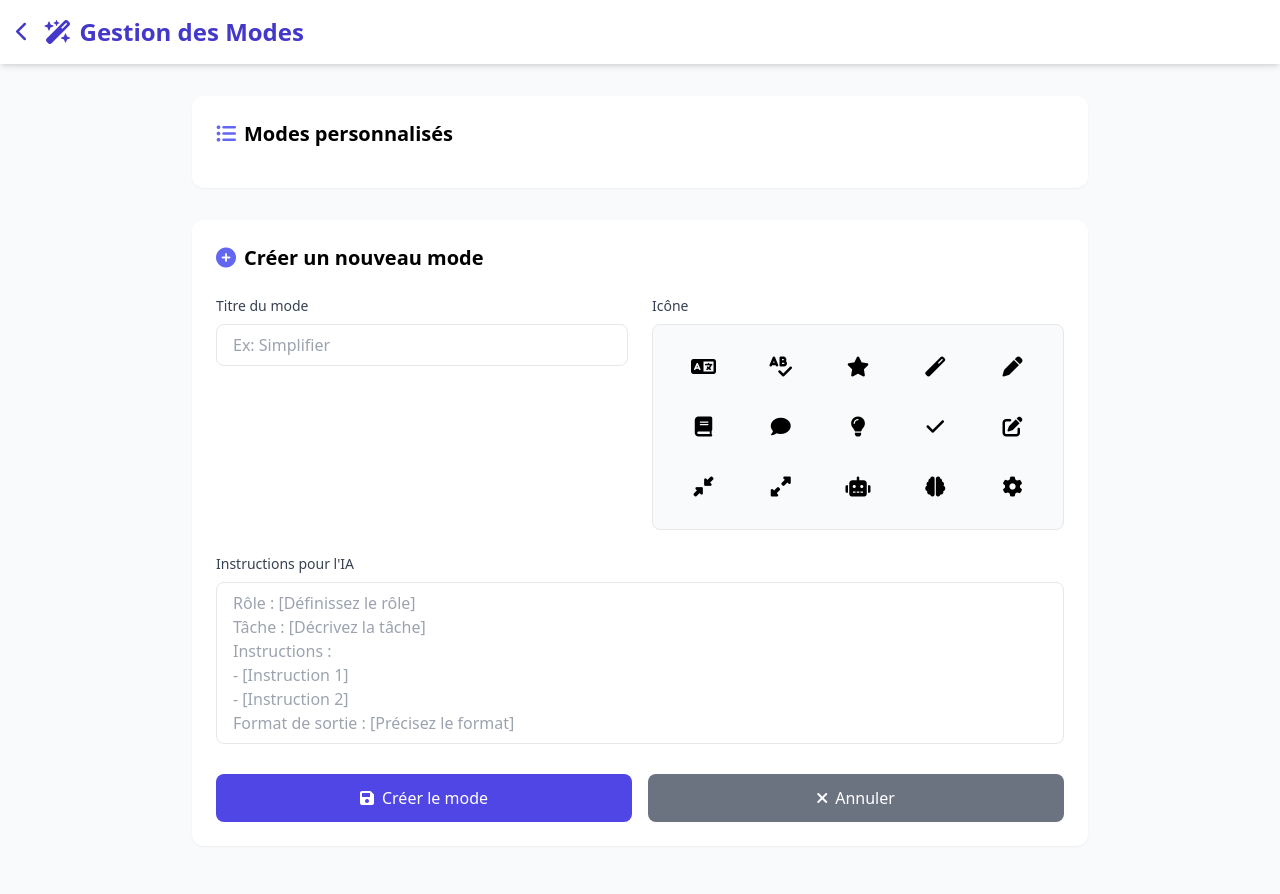
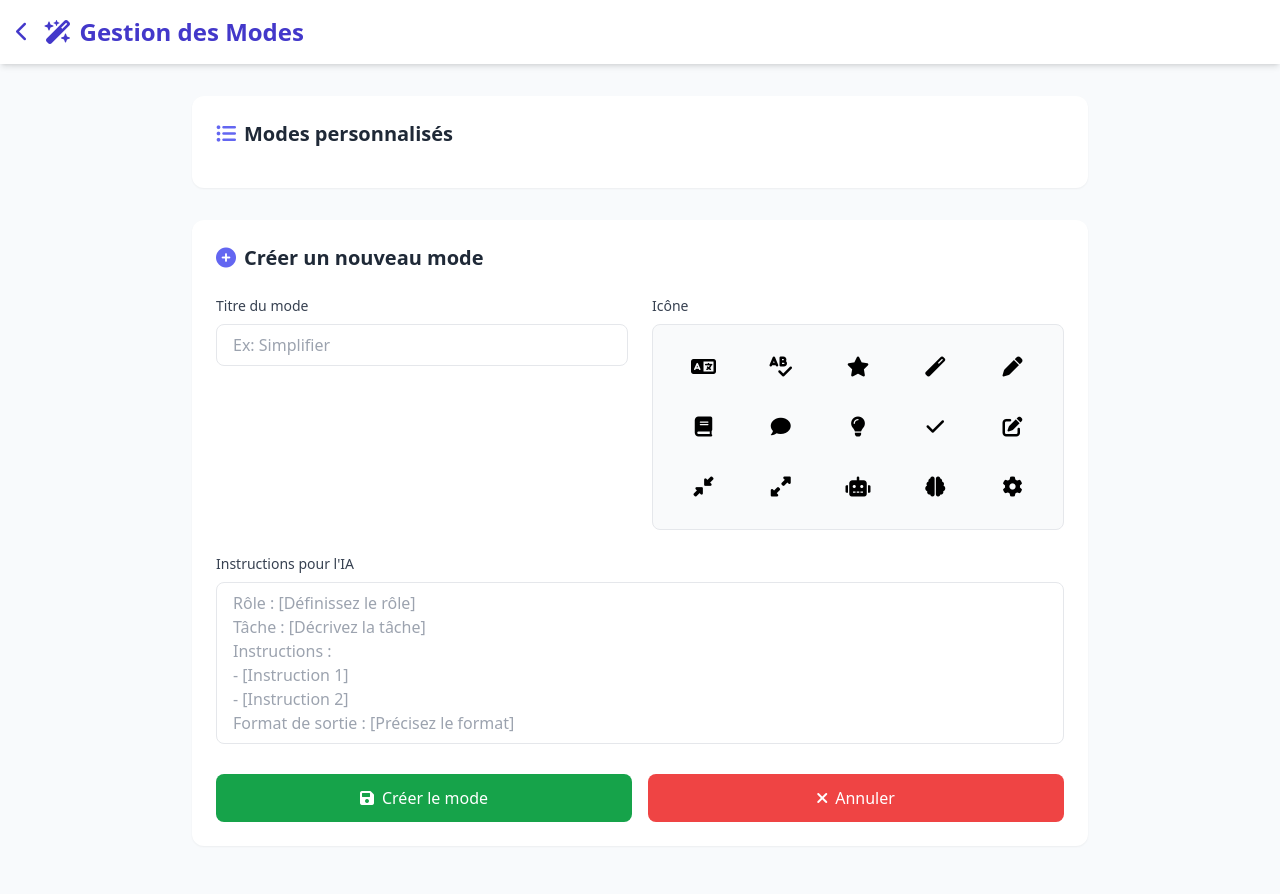
Before and after one commit to nils010485/autocorrect, a Flask app: page /custom-mode in a window 1280 px wide. Run offline with Flask 3, Linux system fonts and the light colour scheme; parts of the project's set-up code (start-up, migrations or seed data) failed here and were passed over; some libraries are stand-ins or nearby versions.

Commit message:
theme fix

```diff
--- a/autocorrect_pro/routes.py
+++ b/autocorrect_pro/routes.py
@@ -33,7 +33,6 @@ def index():
             ordered_modes[mode_id] = modes_config['system'][mode_id]
         elif mode_id in modes_config.get('custom', {}):
             ordered_modes[mode_id] = modes_config['custom'][mode_id]
-    print(ordered_modes)
     return render_template('index.html',
                            modes=ordered_modes,  # Passer un dictionnaire
                            models={k: v["name"] for k, v in AVAILABLE_MODELS.items()},
@@ -147,13 +146,17 @@ def set_config():
 @bp.route('/custom-mode', methods=['GET'])
 def custom_mode_page():
     """Page de création de mode personnalisé."""
-    return render_template('custom_mode.html')
+    config = load_config()
+    return render_template('custom_mode.html',
+                         current_theme=config.get('theme', 'light'))
 
 
 @bp.route('/edit-order', methods=['GET'])
 def edit_order_page():
     """Page d'édition de l'ordre des modes."""
-    return render_template('edit_order.html')
+    config = load_config()
+    return render_template('edit_order.html',
+                         current_theme=config.get('theme', 'light'))
 
 
 @bp.route('/api/modes', methods=['GET', 'POST', 'PUT'])
--- a/autocorrect_pro/static/css/styles.css
+++ b/autocorrect_pro/static/css/styles.css
@@ -167,12 +167,12 @@
 }
 
 /* Transition douce pour le changement de thème */
-* {
-    transition: background-color 0.3s ease,
-                color 0.3s ease,
-                border-color 0.3s ease,
-                box-shadow 0.3s ease;
-}
+/** {*/
+/*    transition: background-color 0.3s ease,*/
+/*                color 0.3s ease,*/
+/*                border-color 0.3s ease,*/
+/*                box-shadow 0.3s ease;*/
+/*}*/
 
 
 @keyframes fadeInOut {
--- a/autocorrect_pro/templates/custom_mode.html
+++ b/autocorrect_pro/templates/custom_mode.html
@@ -9,7 +9,7 @@
     <script src="https://cdn.jsdelivr.net/npm/sweetalert2@11"></script>
     <script src="https://cdn.tailwindcss.com"></script>
 </head>
-<body class="bg-slate-50 min-h-screen" data-theme="light">
+<body class="bg-slate-50 min-h-screen" data-theme="{{ current_theme }}">
 <!-- En-tête -->
 <header class="fixed top-0 left-0 right-0 bg-white shadow-md z-40">
     <div class="container mx-auto px-4 py-4">
@@ -27,7 +27,7 @@
     <div class="max-w-4xl mx-auto">
         <!-- Liste des modes existants -->
         <div class="mb-8 bg-white rounded-xl shadow-sm p-6">
-            <h2 class="text-xl font-semibold mb-4 flex items-center">
+            <h2 class="text-xl font-semibold mb-4 flex items-center text-gray-800">
                 <i class="fas fa-list-ul text-indigo-500 mr-2"></i>
                 Modes personnalisés
             </h2>
@@ -38,7 +38,7 @@
 
         <!-- Formulaire de création -->
         <form id="customModeForm" class="bg-white rounded-xl shadow-sm p-6">
-            <h2 class="text-xl font-semibold mb-6 flex items-center">
+            <h2 class="text-xl font-semibold mb-6 flex items-center text-gray-800">
                 <i class="fas fa-plus-circle text-indigo-500 mr-2"></i>
                 Créer un nouveau mode
             </h2>
@@ -59,7 +59,7 @@
                     <label class="block text-sm font-medium text-gray-700 mb-2">
                         Icône
                     </label>
-                    <div class="grid grid-cols-5 gap-2 p-4 border rounded-lg bg-gray-50">
+                    <div class="grid grid-cols-5 gap-2 p-4 border rounded-lg bg-gray-50 dark:bg-gray-800">
                         <div id="iconGrid" class="contents">
                             <!-- Les icônes seront injectées ici -->
                         </div>
@@ -78,17 +78,19 @@
                           placeholder="Rôle : [Définissez le rôle]&#10;Tâche : [Décrivez la tâche]&#10;Instructions :&#10;- [Instruction 1]&#10;- [Instruction 2]&#10;Format de sortie : [Précisez le format]"></textarea>
             </div>
 
-            <!-- Boutons -->
+            <!-- les boutons par ceci -->
             <div class="flex space-x-4 mt-6">
                 <button type="submit"
-                        class="flex-1 bg-indigo-600 text-white px-6 py-3 rounded-lg hover:bg-indigo-700 transition-colors flex items-center justify-center">
+                        class="flex-1 bg-green-600 text-white px-6 py-3 rounded-lg hover:bg-green-700 dark:bg-green-700 dark:hover:bg-green-800 transition-colors flex items-center justify-center">
                     <i class="fas fa-save mr-2"></i>Créer le mode
                 </button>
-                <a href="/"
-                   class="flex-1 bg-gray-500 text-white px-6 py-3 rounded-lg hover:bg-gray-600 transition-colors flex items-center justify-center">
+                <button type="button" onclick="window.location.href='/'"
+                        class="flex-1 bg-red-500 text-white px-6 py-3 rounded-lg hover:bg-red-600 dark:bg-red-600 dark:hover:bg-red-700 transition-colors flex items-center justify-center">
                     <i class="fas fa-times mr-2"></i>Annuler
-                </a>
+                </button>
             </div>
+
+
         </form>
     </div>
 </main>
@@ -106,18 +108,85 @@
     icons.forEach(icon => {
         const button = document.createElement('button');
         button.type = 'button';
-        button.className = 'icon-button p-3 rounded-lg hover:bg-indigo-100 transition-colors';
+        button.className = 'icon-button p-3 rounded-lg hover:bg-indigo-100 dark:hover:bg-gray-700 dark:text-gray-200 transition-colors';
         button.innerHTML = `<i class="fas ${icon} text-xl"></i>`;
         button.dataset.icon = icon;
         button.onclick = (e) => {
             e.preventDefault();
             document.querySelectorAll('.icon-button').forEach(btn =>
-                btn.classList.remove('bg-indigo-100'));
-            button.classList.add('bg-indigo-100');
+                btn.classList.remove('bg-indigo-100', 'dark:bg-gray-700'));
+            button.classList.add('bg-indigo-100', 'dark:bg-gray-700');
             document.getElementById('selectedIconInput').value = icon;
         };
         iconGrid.appendChild(button);
     });
+
+    // Gestion du thème
+    document.addEventListener('DOMContentLoaded', function () {
+        // Récupérer le thème sauvegardé
+        const savedTheme = localStorage.getItem('theme') || 'light';
+        document.documentElement.setAttribute('data-theme', savedTheme);
+
+        function updateTheme(theme) {
+            if (theme === 'dark') {
+                document.documentElement.classList.add('dark');
+                document.body.classList.remove('bg-slate-50');
+                document.body.classList.add('bg-gray-900');
+            } else {
+                document.documentElement.classList.remove('dark');
+                document.body.classList.remove('bg-gray-900');
+                document.body.classList.add('bg-slate-50');
+            }
+        }
+
+        // Observer les changements de thème
+        const observer = new MutationObserver(function (mutations) {
+            mutations.forEach(function (mutation) {
+                if (mutation.attributeName === 'data-theme') {
+                    const theme = document.documentElement.getAttribute('data-theme');
+                    updateTheme(theme);
+                }
+            });
+        });
+
+        observer.observe(document.documentElement, {
+            attributes: true,
+            attributeFilter: ['data-theme']
+        });
+
+
+        // Appliquer le thème initial
+        if (savedTheme === 'dark') {
+            document.body.classList.remove('bg-slate-50');
+            document.body.classList.add('bg-gray-900');
+        }
+        updateTheme(savedTheme);
+
+    });
+
+
+    // Fonction pour les alertes avec thème
+    function showAlert(title, text, icon, showCancelButton = false) {
+        const isDarkTheme = document.documentElement.getAttribute('data-theme') === 'dark';
+
+        return Swal.fire({
+            title: title,
+            text: text,
+            icon: icon,
+            showCancelButton: showCancelButton,
+            confirmButtonColor: '#6366f1',
+            cancelButtonColor: '#f87171',
+            confirmButtonText: 'OK',
+            cancelButtonText: 'Annuler',
+            customClass: isDarkTheme ? {
+                popup: 'swal2-dark',
+                title: 'swal2-title-dark',
+                content: 'swal2-content-dark',
+                confirmButton: 'swal2-confirm-dark',
+                cancelButton: 'swal2-cancel-dark'
+            } : {}
+        });
+    }
 
     // Chargement et affichage des modes existants
     async function loadModes() {
@@ -127,21 +196,20 @@
             const modesList = document.getElementById('modesList');
             modesList.innerHTML = '';
 
-
             if (data.custom) {
                 Object.entries(data.custom).forEach(([id, mode]) => {
                     const modeElement = document.createElement('div');
-                    modeElement.className = 'border rounded-lg hover:bg-gray-50 overflow-hidden mb-4';
+                    modeElement.className = 'border rounded-lg overflow-hidden mb-4';
                     modeElement.innerHTML = `
                         <div class="flex items-center justify-between p-4 cursor-pointer mode-header"
                              onclick="toggleModeDetails('${id}')">
                             <div class="flex items-center">
                                 <i class="fas ${mode.icon} text-xl text-indigo-500 mr-3"></i>
-                    <span class="font-medium">${mode.title}</span>
+                                <span class="font-medium text-gray-700">${mode.title}</span>
                             </div>
                             <div class="flex items-center space-x-2">
                                 <button onclick="editMode('${id}', event)"
-                            class="text-indigo-500 hover:text-indigo-700 p-2">
+                                        class="text-indigo-500  p-2">
                                     <i class="fas fa-edit"></i>
                                 </button>
                                 <button onclick="deleteMode('${id}', event)"
@@ -152,19 +220,20 @@
                             </div>
                         </div>
 <div id="mode-details-${id}" class="hidden">
-                <div class="p-4 border-t bg-gray-50">
+    <div class="p-4 border-t bg-white" data-theme="light">
         <div class="mb-2">
-                        <label class="block text-sm font-medium text-gray-700 mb-2">
+            <label class="block text-sm font-medium text-gray-800 mb-2">
                 Instructions pour l'IA
             </label>
             <div class="relative">
                 <textarea id="prompt-${id}"
-                                      class="w-full px-4 py-2 border rounded-lg bg-white focus:ring-2 focus:ring-indigo-200 focus:border-indigo-400 resize-none"
+                          class="w-full px-4 py-2 border rounded-lg bg-white text-gray-900 focus:ring-2 focus:ring-indigo-200 focus:border-indigo-400 resize-none"
                           rows="6"
                           readonly
                 >${mode.prompt}</textarea>
 <button onclick="toggleEdit('${id}')"
-                                    class="absolute top-2 right-2 text-indigo-500 hover:text-indigo-700 bg-white rounded-full p-2 shadow-sm">
+        class="absolute top-2 right-2 text-indigo-500 hover:text-indigo-700 bg-white rounded-full p-2 shadow-sm"
+        style="background-color: var(--bg-secondary)">
     <i id="edit-icon-${id}" class="fas fa-lock"></i>
 </button>
             </div>
@@ -172,12 +241,12 @@
             <div class="flex justify-end space-x-2 mt-4">
                 <button onclick="cancelEdit('${id}')"
                         id="cancel-${id}"
-                                class="hidden px-4 py-2 bg-gray-500 text-white rounded-lg hover:bg-gray-600">
+                        class="hidden px-4 py-2 bg-gray-500 text-white rounded-lg hover:bg-gray-600 dark:bg-gray-600 dark:hover:bg-gray-700">
                     Annuler
                 </button>
                 <button onclick="savePrompt('${id}')"
                         id="save-${id}"
-                                class="hidden px-4 py-2 bg-indigo-600 text-white rounded-lg hover:bg-indigo-700">
+                        class="hidden px-4 py-2 bg-indigo-600 text-white rounded-lg hover:bg-indigo-700 dark:bg-indigo-700 dark:hover:bg-indigo-800">
                     Sauvegarder
                 </button>
             </div>
@@ -189,6 +258,7 @@
             }
         } catch (error) {
             console.error('Erreur lors du chargement des modes:', error);
+            showAlert('Erreur', 'Erreur lors du chargement des modes', 'error');
         }
     }
 
@@ -212,17 +282,14 @@
         const cancelBtn = document.getElementById(`cancel-${modeId}`);
 
         if (textarea.readOnly) {
-            // Activer l'édition
             textarea.readOnly = false;
             textarea.classList.add('border-indigo-500');
             editIcon.classList.remove('fa-lock');
             editIcon.classList.add('fa-lock-open');
             saveBtn.classList.remove('hidden');
             cancelBtn.classList.remove('hidden');
-            // Sauvegarder le contenu original
             textarea.dataset.original = textarea.value;
         } else {
-            // Désactiver l'édition
             textarea.readOnly = true;
             textarea.classList.remove('border-indigo-500');
             editIcon.classList.remove('fa-lock-open');
@@ -256,40 +323,27 @@
             const data = await response.json();
 
             if (data.success) {
-                Swal.fire({
-                    icon: 'success',
-                    title: 'Modifications enregistrées',
-                    showConfirmButton: false,
-                    timer: 1500
-                });
+                showAlert('Succès', 'Modifications enregistrées', 'success');
                 toggleEdit(modeId);
             } else {
                 throw new Error(data.error || 'Erreur lors de la sauvegarde');
             }
         } catch (error) {
-            Swal.fire({
-                icon: 'error',
-                title: 'Erreur',
-                text: error.message
-            });
+            showAlert('Erreur', error.message, 'error');
         }
     }
 
-    // Suppression d'un mode
-    async function deleteMode(modeId) {
+    async function deleteMode(modeId, event) {
         if (event) {
             event.stopPropagation();
         }
-        const result = await Swal.fire({
-            title: 'Êtes-vous sûr ?',
-            text: "Cette action est irréversible !",
-            icon: 'warning',
-            showCancelButton: true,
-            confirmButtonColor: '#ef4444',
-            cancelButtonColor: '#6b7280',
-            confirmButtonText: 'Oui, supprimer',
-            cancelButtonText: 'Annuler'
-        });
+
+        const result = await showAlert(
+            'Êtes-vous sûr ?',
+            "Cette action est irréversible !",
+            'warning',
+            true
+        );
 
         if (result.isConfirmed) {
             try {
@@ -300,12 +354,12 @@
 
                 if (data.success) {
                     await loadModes();
-                    Swal.fire('Supprimé !', 'Le mode a été supprimé.', 'success');
+                    showAlert('Supprimé !', 'Le mode a été supprimé.', 'success');
                 } else {
                     throw new Error(data.error);
                 }
             } catch (error) {
-                Swal.fire('Erreur', error.message, 'error');
+                showAlert('Erreur', error.message, 'error');
             }
         }
     }
@@ -337,21 +391,12 @@
                 document.querySelectorAll('.icon-button').forEach(btn =>
                     btn.classList.remove('bg-indigo-100'));
 
-                Swal.fire({
-                    icon: 'success',
-                    title: 'Mode créé avec succès !',
-                    showConfirmButton: false,
-                    timer: 1500
-                });
+                showAlert('Succès', 'Mode créé avec succès !', 'success');
             } else {
                 throw new Error(data.error || 'Erreur lors de la création du mode');
             }
         } catch (error) {
-            Swal.fire({
-                icon: 'error',
-                title: 'Erreur',
-                text: error.message
-            });
+            showAlert('Erreur', error.message, 'error');
         }
     });
 
```
Also changed, not shown: autocorrect_pro/templates/edit_order.html (+72 -20 lines). Lines whose indentation alone changed are shown as unchanged.
